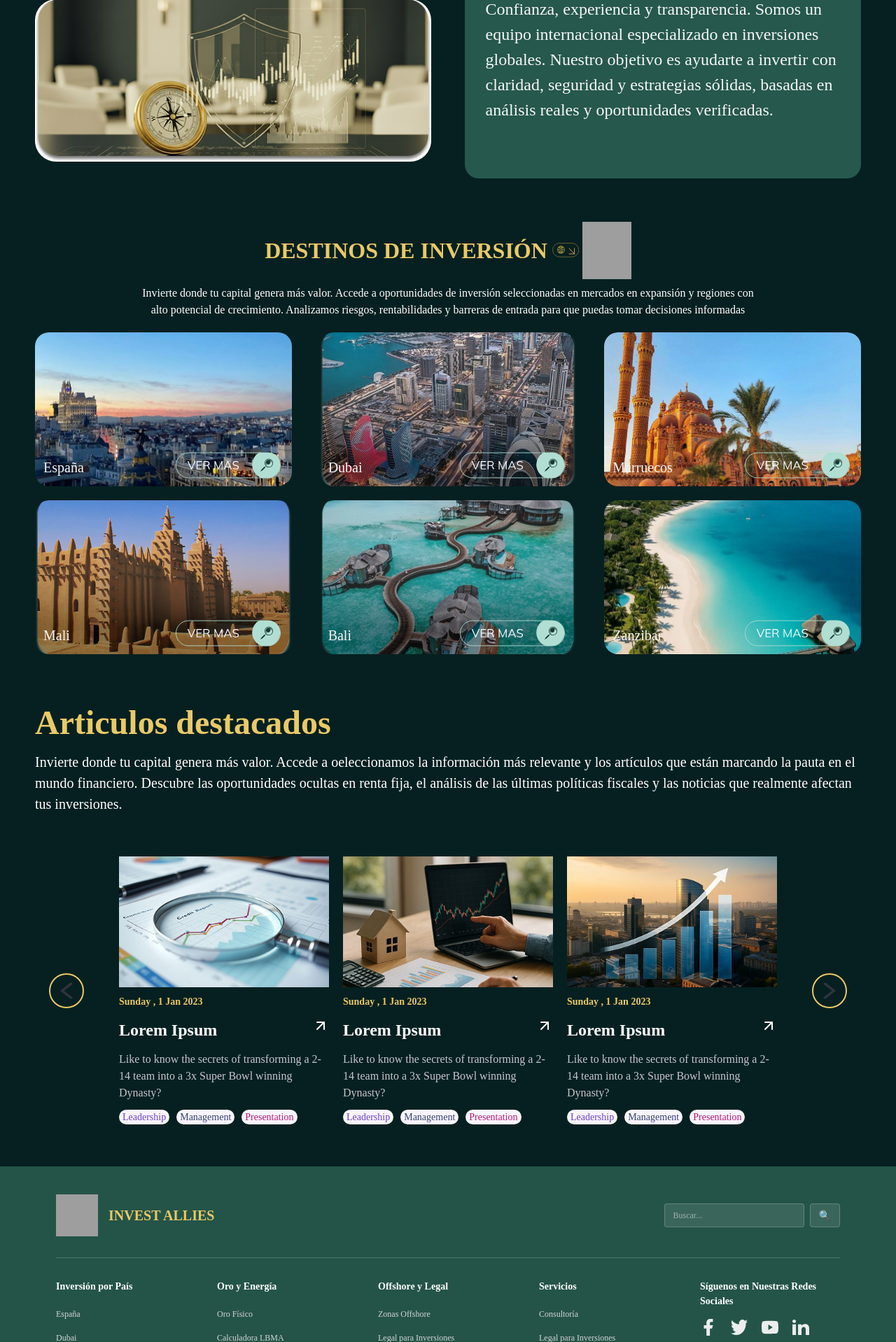
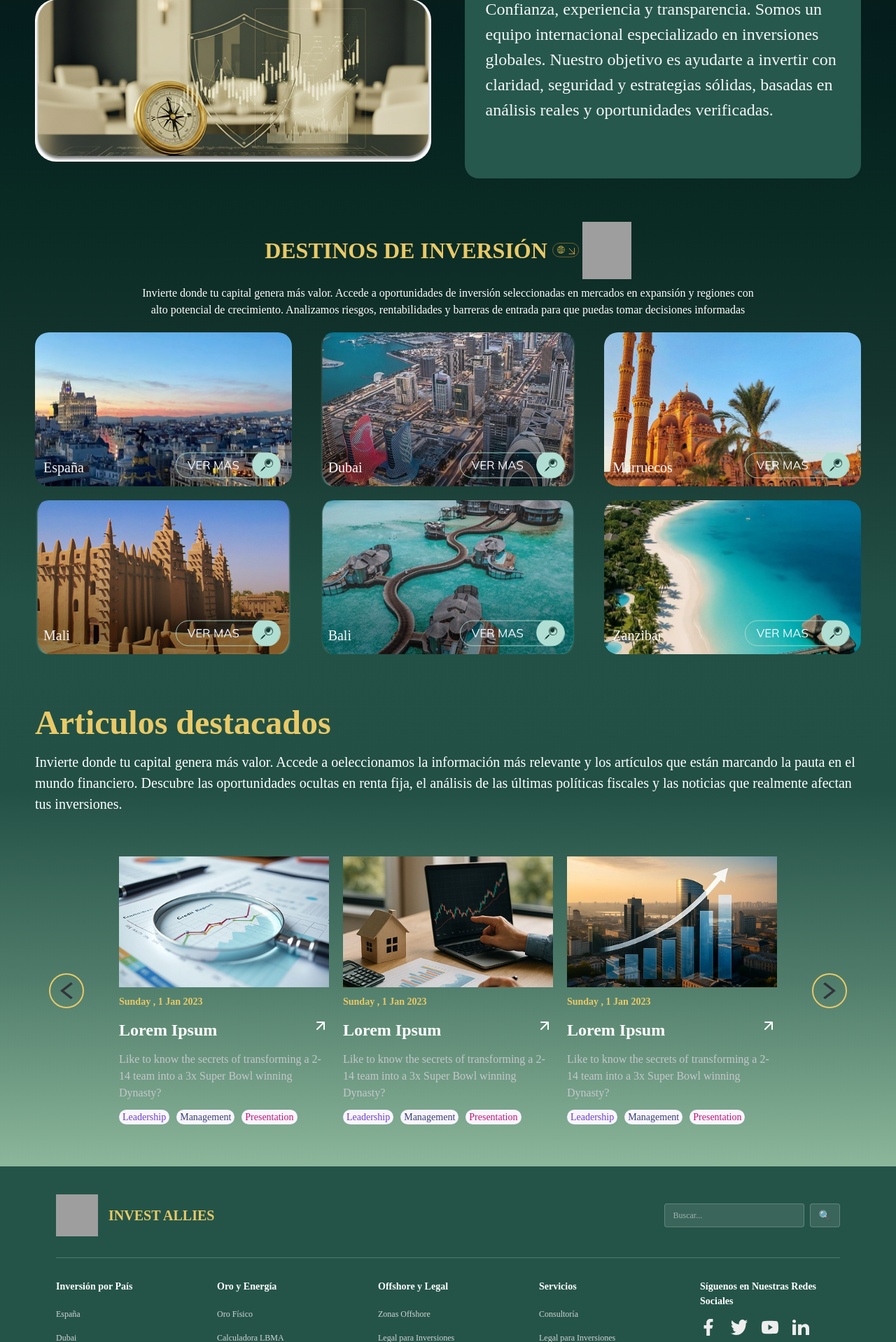
Before and after one commit to oslianyabel/InvestAllies, a Django app: page / in a window 1280 px wide. Shown: the part 809-2727 px from the top of the page at 70% size. Run offline with Django 5.2, Linux system fonts and the light colour scheme; some libraries are stand-ins or nearby versions; grey boxes are pictures that could not be loaded.

Commit message:
[FEAT] home linear-gradient

```diff
--- a/app/static/app/css/home.css
+++ b/app/static/app/css/home.css
@@ -2,10 +2,9 @@
     display: flex;
     flex-direction: column;
     gap: 14px;
-    background-color: var(--color-primary);
+    background: linear-gradient(#0D1917, #041E1D, #0A2B24, #173630, #235146, #225045, #4F7C6A, #8CB79B);
     padding: 14px 32px 0;
     margin: 0;
-    background-color: var(--color-primary)
 }
 
 @media (min-width: 1024px) {
@@ -26,10 +25,6 @@
 }
 
 /* About Section */
-.about {
-    background-color: var(--color-primary);
-}
-
 .about__mobile {
     display: flex;
     flex-direction: column;
@@ -172,7 +167,6 @@
     padding: 0;
     margin: 0;
     gap: 10px;
-    background-color: var(--color-primary);
 }
 
 .investment__header {
--- a/app/templates/app/home.html
+++ b/app/templates/app/home.html
@@ -13,8 +13,6 @@
 
 <section class="page">
 
-  <section class="about">
-    <!-- Mobile version -->
   <div class="about__mobile">
     <div class="about__group">
       <div class="about__text-box">
@@ -38,7 +36,6 @@
     </div>
   </div>
 
-    <!-- Desktop version -->
   <div class="about__desktop">
     <div class="about__desktop-column-left">
       <div class="about__desktop-column-left-top">
@@ -63,7 +60,6 @@
       </p>
     </div>
   </div>
-  </section>
 
   <section class="investment">
     <div class="investment__header">
```
Lines whose indentation alone changed are shown as unchanged.
